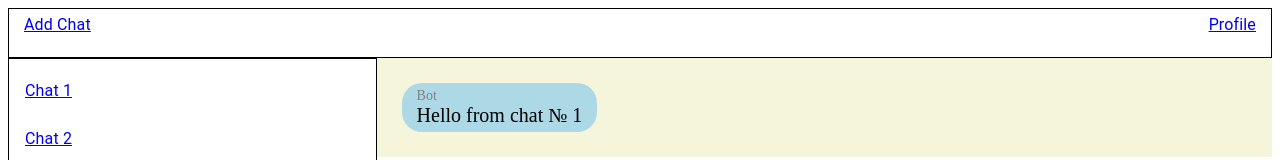
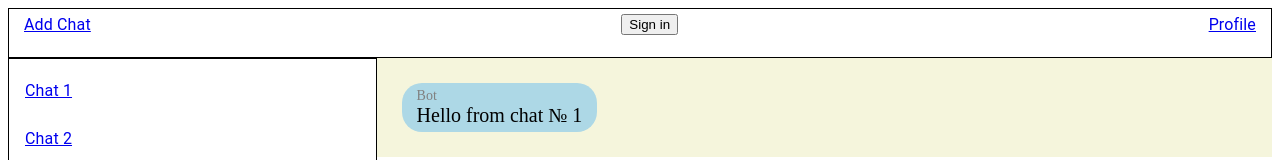
Before and after one commit to Abdullah-ahi/React.js, a React app: page /chats/1 in a window 1280 px wide. Shown: the top 160 px of the page. Built offline with nearby package versions, Linux system fonts and the light colour scheme.

Commit message:
Updated project

```diff
--- a/src/actions/chats.js
+++ b/src/actions/chats.js
@@ -1,5 +1,5 @@
-import { createStore } from 'redux';
 import { createAction } from 'redux-actions';
 
+export const author = createAction('[Chats] author');
 export const load = createAction('[Chats] load');
-export const send = createAction('[Chats] Send')
+export const send = createAction('[Chats] Send');
--- a/src/components/Header/Header.css
+++ b/src/components/Header/Header.css
@@ -8,3 +8,7 @@
     padding-left: 15px;
     box-sizing: border-box;
 }
+
+.sign-in{
+    margin-top: 5px;
+}
--- a/src/components/Header/Header.jsx
+++ b/src/components/Header/Header.jsx
@@ -1,16 +1,21 @@
 import React, { Component } from 'react';
 import './Header.css'
+import { Profile } from 'pages/profile'
 
 import { Link } from 'react-router-dom';
 import ListItemText from '@material-ui/core/ListItemText';
 
 export class Header extends Component {
     render(){
+        const { author, askAuthor } = this.props
         return(
             <div className="messenger-header">
                 <Link to="/addChat">
                     <ListItemText primary = 'Add Chat'></ListItemText>
                 </Link>
+                <div>
+                    <input onClick={author ? ()=> {return} : askAuthor} className="sign-in" type="submit" value={author ? author : 'Sign in'}/>
+                </div>
                 <Link to="/profile">
                     <ListItemText primary = 'Profile'></ListItemText>
                 </Link>
--- a/src/components/Message/Message.jsx
+++ b/src/components/Message/Message.jsx
@@ -13,7 +13,7 @@ export class Message extends Component{
     static propTypes = messageType;
 
     render(){
-        const { author, text } = this.props;
+        const { author, text} = this.props;
 
         const classes = classNames('message', {
             'message-owner': author !== 'Bot',
--- a/src/components/MessageForm/MessageForm.css
+++ b/src/components/MessageForm/MessageForm.css
@@ -0,0 +1,6 @@
+.show{
+    display: block;
+}
+.hide{
+    display: none !important;
+}
--- a/src/components/MessageForm/MessageForm.jsx
+++ b/src/components/MessageForm/MessageForm.jsx
@@ -2,6 +2,7 @@ import './MessageForm.css';
 
 import React, { Component } from 'react';
 import PropTypes from 'prop-types';
+import classNames from 'classnames';
 
 import TextField from '@material-ui/core/TextField';
 import Fab from '@material-ui/core/Fab';
@@ -19,6 +20,8 @@ export class MessageForm extends Component{
     }
 
     handleMessageSend = () => {
+        const { Prop_author } = this.props
+
         const { onSend } = this.props;
 
         if (typeof(onSend) === 'function'){
@@ -46,9 +49,16 @@ export class MessageForm extends Component{
 
     render(){
         const {author, text} = this.state
+        const { Prop_author } = this.props
+        Prop_author ? this.state.author = Prop_author : () => {return}
+
+        const classes = classNames('author', {
+            'show': !Prop_author,
+            'hide': Prop_author,
+        })
         return (
             <div className="message-form">
-                <TextField label="Author" name="author" className="author" onChange={this.handleInputChange} type="text" value = {author}/>
+                <TextField label="Author" name="author" className={classes} onChange={this.handleInputChange} type="text" value = {author}/>
                 <TextField label="Text" name="text" className="message_text" onKeyDown = {this.handleEnterDown} onChange={this.handleInputChange} type="text" value = {text}/>
                 <Fab variant="round" color="primary" onClick={this.handleMessageSend}><SendIcon/></Fab>
             </div>
--- a/src/components/Messenger/Messenger.jsx
+++ b/src/components/Messenger/Messenger.jsx
@@ -9,15 +9,15 @@ import {  MessagesList  } from '../MessagesList';
 
 export class Messenger extends Component{
     render(){
-        const { chats, messages, SendMessage } = this.props
+        const { chats, messages, SendMessage, author, askAuthor } = this.props
         return (
             <div className="messenger">
-                <Header/>
+                <Header askAuthor={askAuthor} author={author}/>
                 <div className="messages-block">
                     <ChatList chats={chats}/>
                     {messages ? <MessagesList items={messages}/> : 'Please, choose the chat to talk'}
                 </div>
-                {messages && <MessageForm onSend={SendMessage}/>}
+                {messages && <MessageForm Prop_author={author} onSend={SendMessage}/>}
             </div>
         )
     }
--- a/src/containers/messengerContainer.jsx
+++ b/src/containers/messengerContainer.jsx
@@ -1,8 +1,8 @@
-import React, { PureComponent } from 'react';
+import React, { PureComponent, useEffect } from 'react';
 import { connect } from 'react-redux';
 
 import { Messenger } from 'components/Messenger';
-import { load, send } from 'actions/chats'
+import { load, send, author } from 'actions/chats'
 
 class MessengerContainer extends PureComponent {
 
@@ -37,9 +37,9 @@ class MessengerContainer extends PureComponent {
         }
     }
     render(){
-        const { chats, messages } = this.props;
+        const { chats, messages, author, askAuthor } = this.props;
         return(
-            <Messenger SendMessage={this.handleMessageSend} messages={messages} chats={chats}/>
+            <Messenger askAuthor={askAuthor} author={author} SendMessage={this.handleMessageSend} messages={messages} chats={chats}/>
         )
     }
 }
@@ -47,6 +47,7 @@ class MessengerContainer extends PureComponent {
 function mapStateToProps(state, ownProps){
     const chats = state.chats.get('entries'); //Пишется "get('entries')", потому что state является объектом Map();
     const { match } = ownProps;
+    const author = state.chats.get('loading')
 
     let messages = null;
     if (match && chats.has(match.params.id)){
@@ -54,6 +55,7 @@ function mapStateToProps(state, ownProps){
     }
 
     return {
+        author,
         chats: chats.map((entry) => ({name: entry.get('name'), link: `/chats/${entry.get('id')}`})).toList().toJS(),
         messages,
         chatId: match ? match.params.id : null,
@@ -63,7 +65,8 @@ function mapStateToProps(state, ownProps){
 function mapDispatchToProps(dispatch){
     return {
         loadChats: () => dispatch(load()),
-        SendMessage: (message) => dispatch(send(message))
+        SendMessage: (message) => dispatch(send(message)),
+        askAuthor: () => dispatch(author())
     }
 }
 
--- a/src/pages/addChat/addChat.jsx
+++ b/src/pages/addChat/addChat.jsx
@@ -1,6 +1,9 @@
 import React, { Component } from 'react';
 import TextField from '@material-ui/core/TextField';
 import Fab from '@material-ui/core/Fab';
+
+import { Link } from 'react-router-dom';
+import ListItemText from '@material-ui/core/ListItemText';
 
 import './addChat.css'
 
@@ -23,6 +26,9 @@ export class addChat extends Component {
     render(){
         return (
             <div>
+                <Link to="/">
+                    <ListItemText primary = 'Head'/>
+                </Link>
                 <TextField label="Chat name" name="newChatName" className="newChatName" onChange={this.handleInputChange} type="text"/>
                 <Fab className='create-new-chat' variant="extended" color="primary" onClick={this.handleCreateChat}>Create chat</Fab>
             </div>
--- a/src/pages/profile.jsx
+++ b/src/pages/profile.jsx
@@ -1,7 +1,23 @@
-import React from 'react';
+import React, { Component } from 'react';
 
-export function profile(){
-    return (
-        <div>Profile</div>
-    )
+import { Link } from 'react-router-dom';
+import ListItemText from '@material-ui/core/ListItemText';
+export class  Profile extends Component{
+    state = {
+        author: 'sxsxs',
+    }
+    componentDidUpdate(){
+        const { author } = this.props
+    }
+
+    render(){
+        return (
+            <div>
+                <Link to="/">
+                    <ListItemText primary = 'Head'/>
+                </Link>
+                <div>Profile</div>
+            </div>
+        )
+    }
 }
--- a/src/reducers/chats.js
+++ b/src/reducers/chats.js
@@ -1,9 +1,9 @@
 import { handleActions } from 'redux-actions';
 import { Map, fromJS } from 'immutable';
-import { load, send } from 'actions/chats'
+import { load, send, author } from 'actions/chats'
 
 const initialState = new Map({
-    loading: false,
+    loading: '',
     entries: new Map()
 })
 
@@ -36,5 +36,8 @@ export const chatsReducer =  handleActions({
     [send]: (state, action) => {
         const { chatId, ...message } = action.payload
         return state.mergeIn(['entries', chatId, 'messages'], message)
+    },
+    [author]: (state, action) => {
+        return state.set('loading', prompt('Введите имя: '))
     }
 }, initialState)
--- a/src/routes.js
+++ b/src/routes.js
@@ -1,6 +1,6 @@
 import { MessengerRedux } from 'containers/messengerContainer';
 import { aboutPage } from './pages/aboutPage';
-import { profile } from './pages/profile';
+import { Profile } from './pages/profile';
 import { addChat } from './pages/addChat/addChat'
 
 export const routes = [
@@ -22,7 +22,7 @@ export const routes = [
     {
         path: '/profile',
         exact: true,
-        component: profile,
+        component: Profile,
     },
     {
         path: '/addChat',
```
